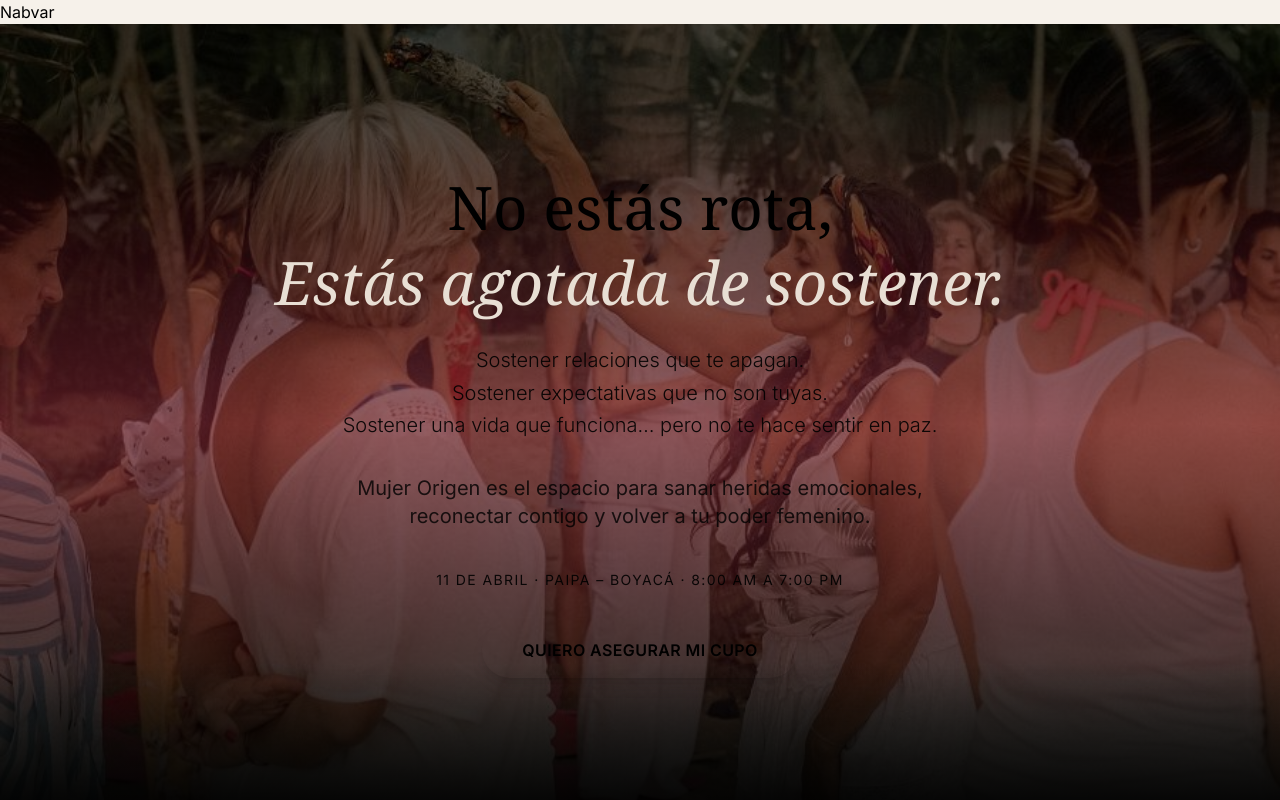
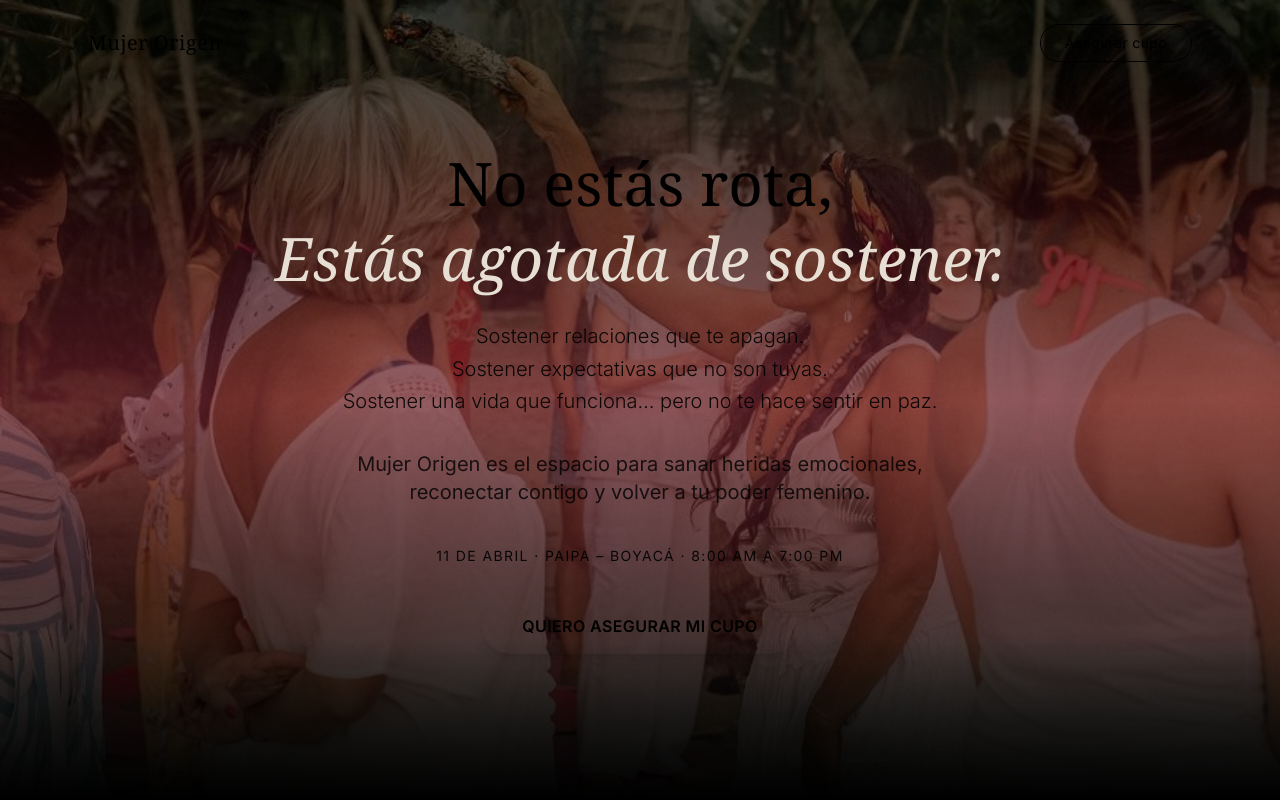
Before and after one commit to danineirac/mujerorigen, a React (Vite) app: page / in a window 1280 px wide. Shown: the top 800 px of the page. Built offline with nearby package versions, Linux system fonts and the light colour scheme; grey boxes are pictures that could not be loaded.

Commit message:
Navbar agregado

```diff
--- a/src/components/layout/Navbar.jsx
+++ b/src/components/layout/Navbar.jsx
@@ -1,7 +1,55 @@
+import { useEffect, useState } from "react"
+
 export default function Navbar() {
+  const [scrolled, setScrolled] = useState(false)
+
+  useEffect(() => {
+    const handleScroll = () => {
+      if (window.scrollY > 80) {
+        setScrolled(true)
+      } else {
+        setScrolled(false)
+      }
+    }
+
+    window.addEventListener("scroll", handleScroll)
+    return () => window.removeEventListener("scroll", handleScroll)
+  }, [])
+
   return (
-    <section>
-      <h2>Nabvar</h2>
-    </section>
+    <header
+      className={`fixed top-0 left-0 w-full z-50 transition-all duration-500 ${
+        scrolled
+          ? "bg-beige/80 backdrop-blur-md shadow-md py-4"
+          : "bg-transparent py-6"
+      }`}
+    >
+      <div className="max-w-6xl mx-auto px-6 flex items-center justify-between">
+
+        {/* Logo */}
+        <div
+          className={`font-serif text-xl tracking-wide transition-colors duration-500 ${
+            scrolled ? "text-vino" : "text-beige"
+          }`}
+        >
+          Mujer Origen
+        </div>
+
+        {/* Botón */}
+        <a
+          href="https://wa.me/573001234567?text=Hola%20Danna,%20quiero%20asegurar%20mi%20cupo%20para%20Mujer%20Origen%20%F0%9F%8C%95"
+          target="_blank"
+          rel="noopener noreferrer"
+          className={`px-6 py-2 rounded-full text-sm tracking-wide transition-all duration-500 ${
+            scrolled
+              ? "bg-vino text-beige hover:bg-[#5a1823]"
+              : "border border-beige text-beige hover:bg-beige hover:text-vino"
+          }`}
+        >
+          Asegurar cupo
+        </a>
+
+      </div>
+    </header>
   )
 }
--- a/src/index.css
+++ b/src/index.css
@@ -43,3 +43,7 @@ body {
     opacity: 0;
   }
 }
+
+html {
+  scroll-behavior: smooth;
+}
```
